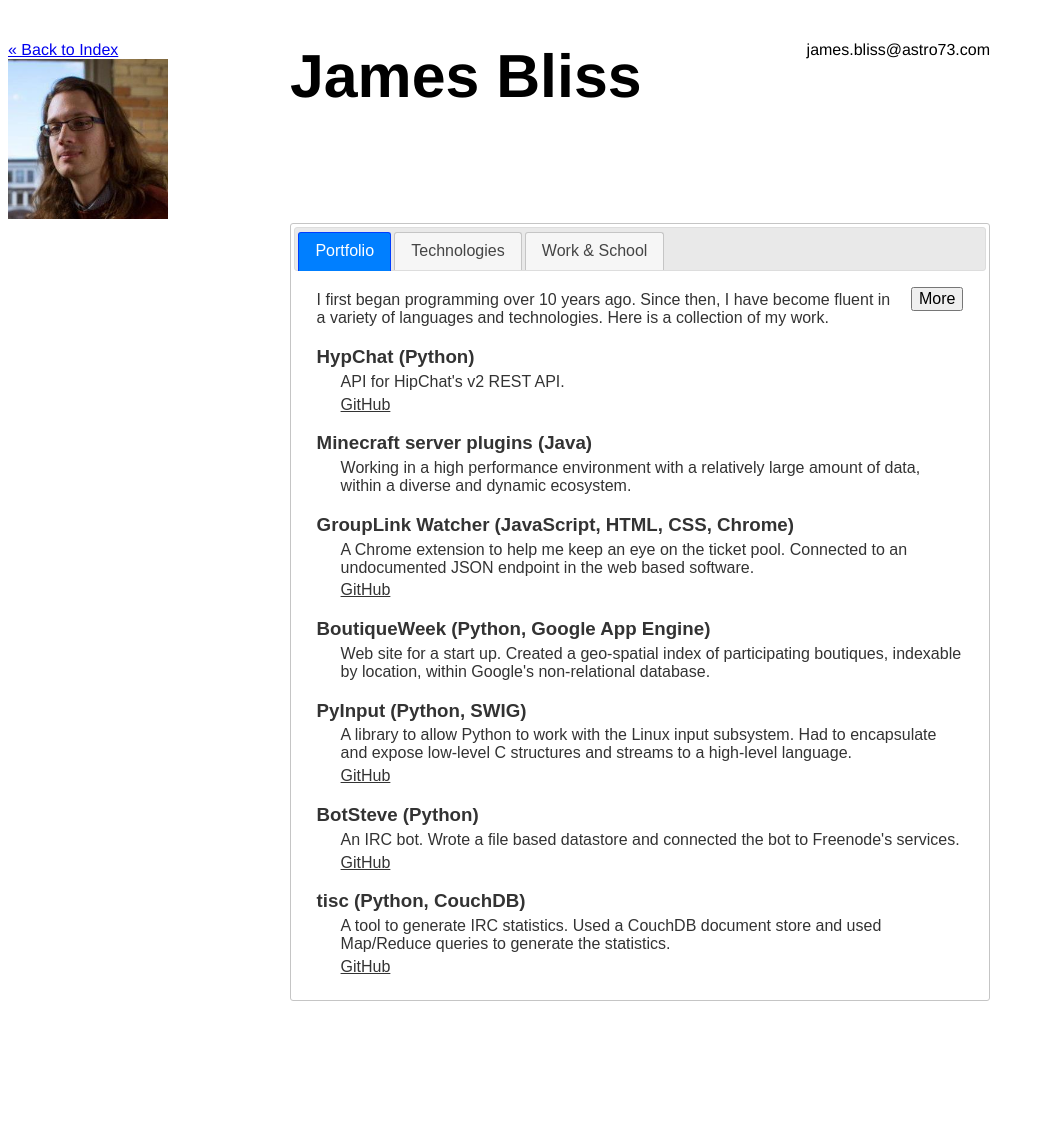
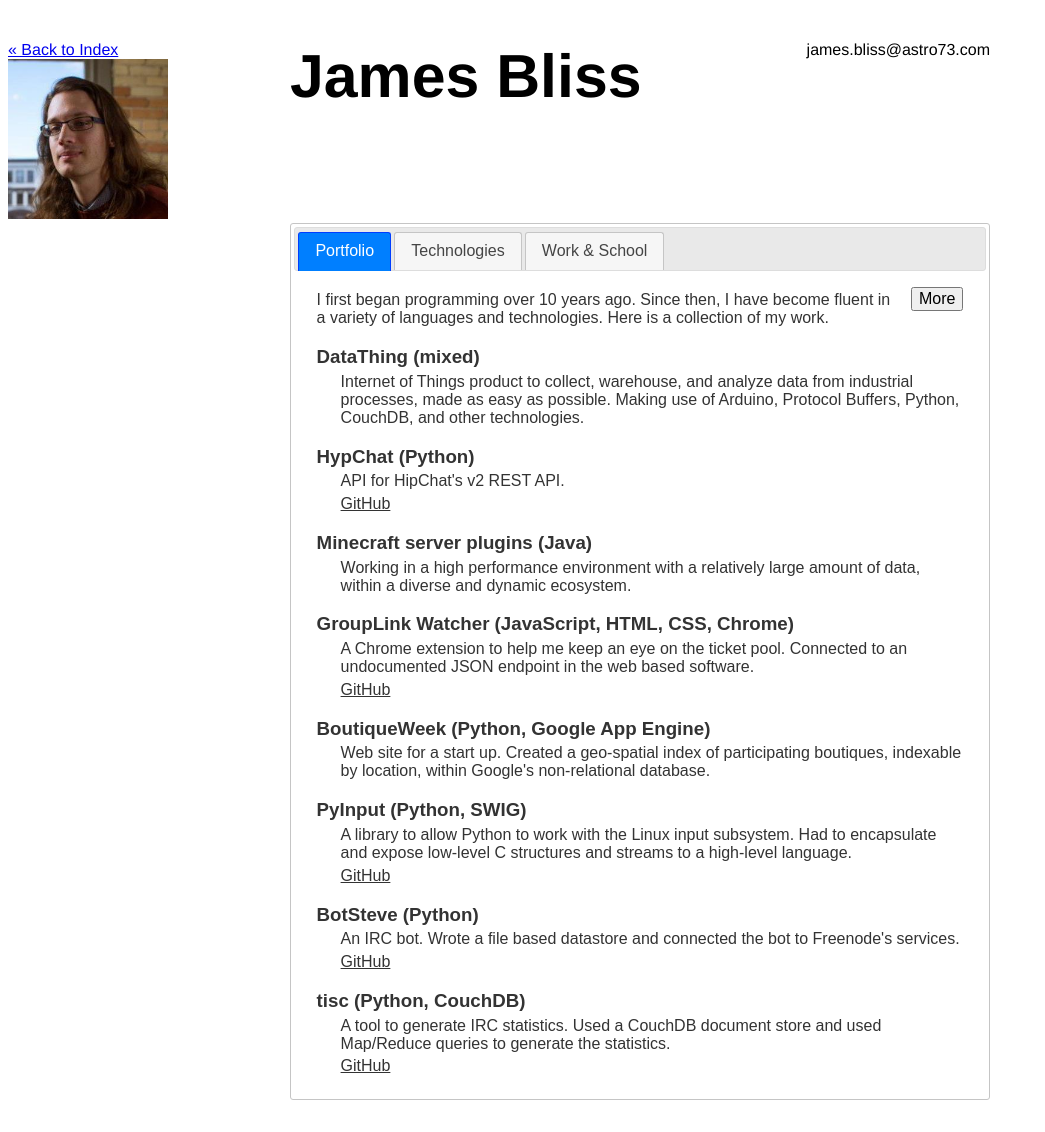
Before and after one commit to AstraLuma/astraluma.github.io, a Jekyll site: the page resume.html, which Jekyll copies as it is, in a window 1280 px wide. Shown: the whole page, without its empty margins (0-1045 px from the left). Built offline with Jekyll 4.4.1, drawn with Linux system fonts in a browser that asks for light colours; nearby versions of some CDN libraries; before the commit the page ends 1033 px from its top, so only the background shows below that.

Commit message:
Updated resume

```diff
--- a/resume.html
+++ b/resume.html
@@ -183,6 +183,11 @@
 	fluent in a variety of languages and technologies. Here is a collection of
 	my work.</p>
 
+	<h3>DataThing (mixed)</h3>
+	<p>Internet of Things product to collect, warehouse, and analyze data from industrial
+	processes, made as easy as possible. Making use of Arduino, Protocol Buffers, Python, CouchDB,
+	and other technologies.</p>
+
 	<h3>HypChat (Python)</h3>
 	<p>API for HipChat's v2 REST API.</p>
 	<p><a href="https://github.com/RidersDiscountCom/HypChat">GitHub</a></p>
@@ -261,8 +266,10 @@
 	<ul>
 		<li>PyGTK: Using Python and GTK+ to build desktop apps</li>
 		<li>Django: an <abbr title="Model-View-Controller">MVC</abbr> web framework</li>
+		<li>Flask: A light-weight web framework</li>
 		<li><abbr title="Web Server Gateway Interface">WSGI</abbr>: wrote a
 		small web framework</li>
+		<li>Twisted, asyncio: Python asyncronous/event frameworks.</li>
 		<li>HipChat: Wrote <a href="https://github.com/RidersDiscountCom/HypChat" title="HypChat">an API library</a> for the HipChat v2 JSON/HTTP API.
 		<li>Windows: Wrote <a href="https://github.com/astronouth7303/pyreg">PyReg</a>,
 		a friendlier interface to the Windows registry.</li>
@@ -288,10 +296,10 @@
 	<h3>Databases</h3>
 	<p>I have used a variety of databases for a variety of purposes.</p>
 	<ul>
-		<li>MySQL</li>
 		<li>PostgreSQL</li>
 		<li>CouchDB</li>
 		<li>MongoDB</li>
+		<li>MySQL</li>
 		<li>Google App Engine</li>
 		<li>Custom flat-file JSON store</li>
 	</ul>
@@ -301,13 +309,15 @@
 	<ul>
 		<li>HTML5, including new tags and new technologies</li>
 		<li>CSS3</li>
-		<li>Shadow DOM</li>
+		<li>Web Components</li>
 	</ul>
 
 	<h3>Embedded</h3>
-	<p>Programmed in both Microchip's PIC C for the PIC18 series and for the MSP430
-	in embedded applications.</p>
+	<p>Programmed in both Microchip's PIC C for the PIC18 series, for the MSP430,
+	and Atmel AVR in the form of Arduino in embedded applications.</p>
 	<ul>
+		<li>Arduino: Used Arduino libraries in the development of networked data
+		acquisition hardware.</li>
 		<li>PIC C: Lead programmer to develop robotics control software.</li>
 	</ul>
 
@@ -325,6 +335,7 @@
 		<li>CVS: similar to Subversion</li>
 		<li>SWIG: A bindings generator</li>
 		<li>Debian software packaging</li>
+		<li>Google Protocol Buffers</li>
 	</ul>
 </div>
 
@@ -348,6 +359,9 @@
 	</table>
 
 	<h3>Work Experience</h3>
+
+	<h4 class="leftright"><span>ServiScreen: Product Developer</span> <span>August 2014&ndash;Present</span></h4>
+	<p>Hardware, software, and business developer of an R&amp;D deptartment/internal start-up. Worked with Python, Arduino, CouchDB, Protocol Buffers, Flask, and a variety of other technologies.</p>
 
 	<h4 class="leftright"><span>Rider's Discount: Software Developer</span> <span>May 2013&ndash;January 2014</span></h4>
 	<p>Web, backend, and utility developer for small eCommerce group. Worked with Python, MongoDB, PostgreSQL, PHP, Laravel, Django, and a variety of other technologies.</p>
```
Also changed, not shown: other parts of resume.html (+1 -0 lines).
